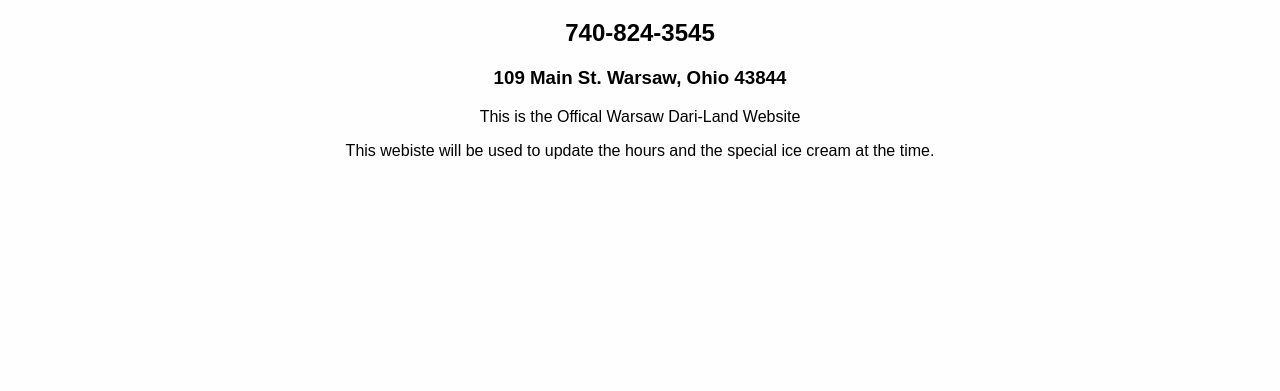
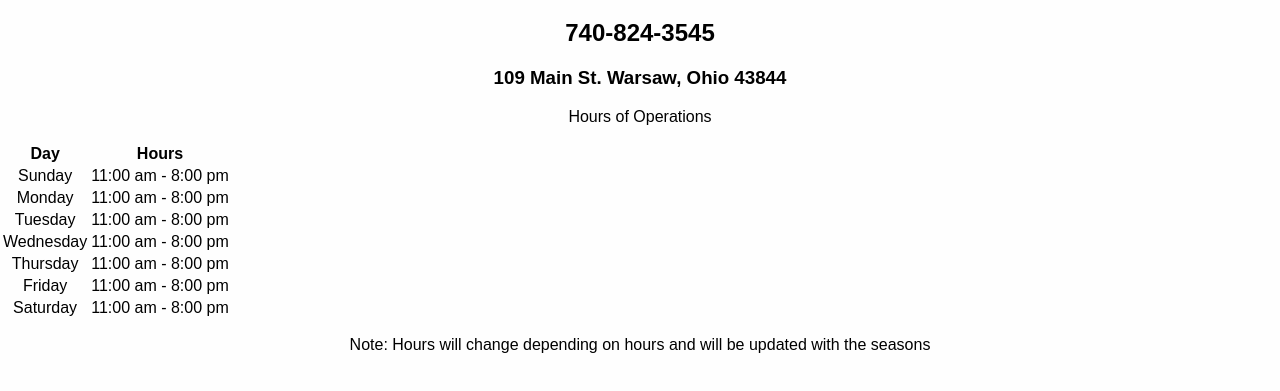
Before and after one commit to malek711rah/WarsawDariLand, a plain HTML site: page index.html in a window 1280 px wide. Shown: the part 95-486 px from the top of the page. Drawn offline with Linux system fonts and the light colour scheme.

Commit message:
Hours Table

```diff
--- a/index.html
+++ b/index.html
@@ -17,8 +17,49 @@
     <h1>Warsaw Dari-Land</h1>
     <h2>740-824-3545</h2>
     <h3>109 Main St. Warsaw, Ohio 43844</h3>
-    <p>This is the Offical Warsaw Dari-Land Website</p>
+
+    <p> Hours of Operations</p>
+
+
+    <table class="hoursTable">
+      <tr>
+        <th>Day</th>
+        <th>Hours</th>
+      </tr>
+      <tr>
+        <td>Sunday</td>
+        <td>11:00 am - 8:00 pm</td>
+      </tr>
+      <tr>
+        <td>Monday</td>
+        <td>11:00 am - 8:00 pm</td>
+      </tr>
+      <tr>
+        <td>Tuesday</td>
+        <td>11:00 am - 8:00 pm</td>
+      </tr>
+      <tr>
+        <td>Wednesday</td>
+        <td>11:00 am - 8:00 pm</td>
+      </tr>
+      <tr>
+        <td>Thursday</td>
+        <td>11:00 am - 8:00 pm</td>
+      </tr>
+      <tr>
+        <td>Friday</td>
+        <td>11:00 am - 8:00 pm</td>
+      </tr>
+      <tr>
+        <td>Saturday</td>
+        <td>11:00 am - 8:00 pm</td>
+      </tr>
+    </table>
+  <p>Note: Hours will change depending on hours and will be updated with the seasons</p>
+
+
+    <!--<p>This is the Offical Warsaw Dari-Land Website</p>
     <p></p>
-    <p>This webiste will be used to update the hours and the special ice cream at the time.</p>
+    <p>This webiste will be used to update the hours and the special ice cream at the time.</p> -->
   </body>
 </html>
--- a/style.css
+++ b/style.css
@@ -1,5 +1,5 @@
 body {
-  body: #fdf5e6;
+  /*body: #fdf5e6;*/
   font-family: Arial, sans-serif;
   margin: 0;
   padding: 0;
```
